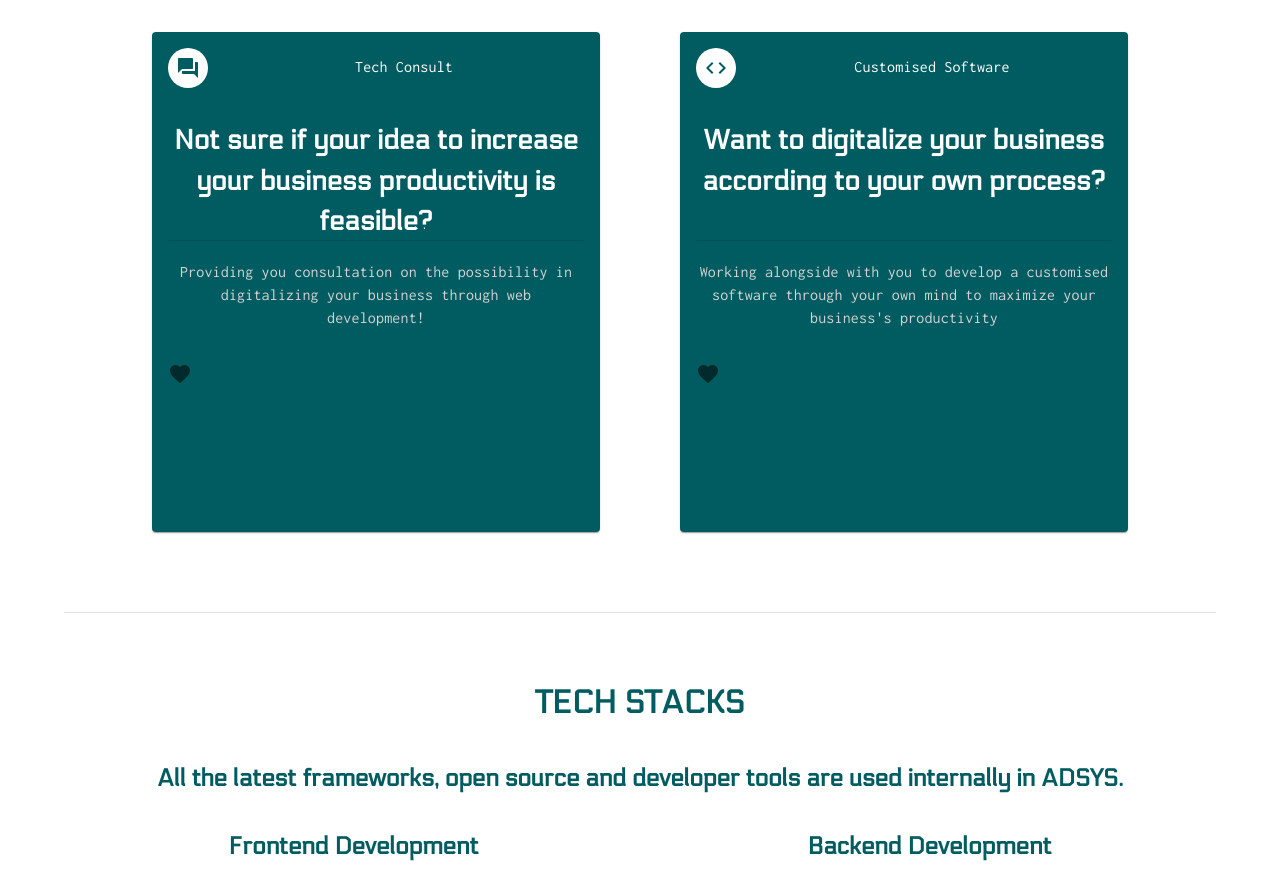
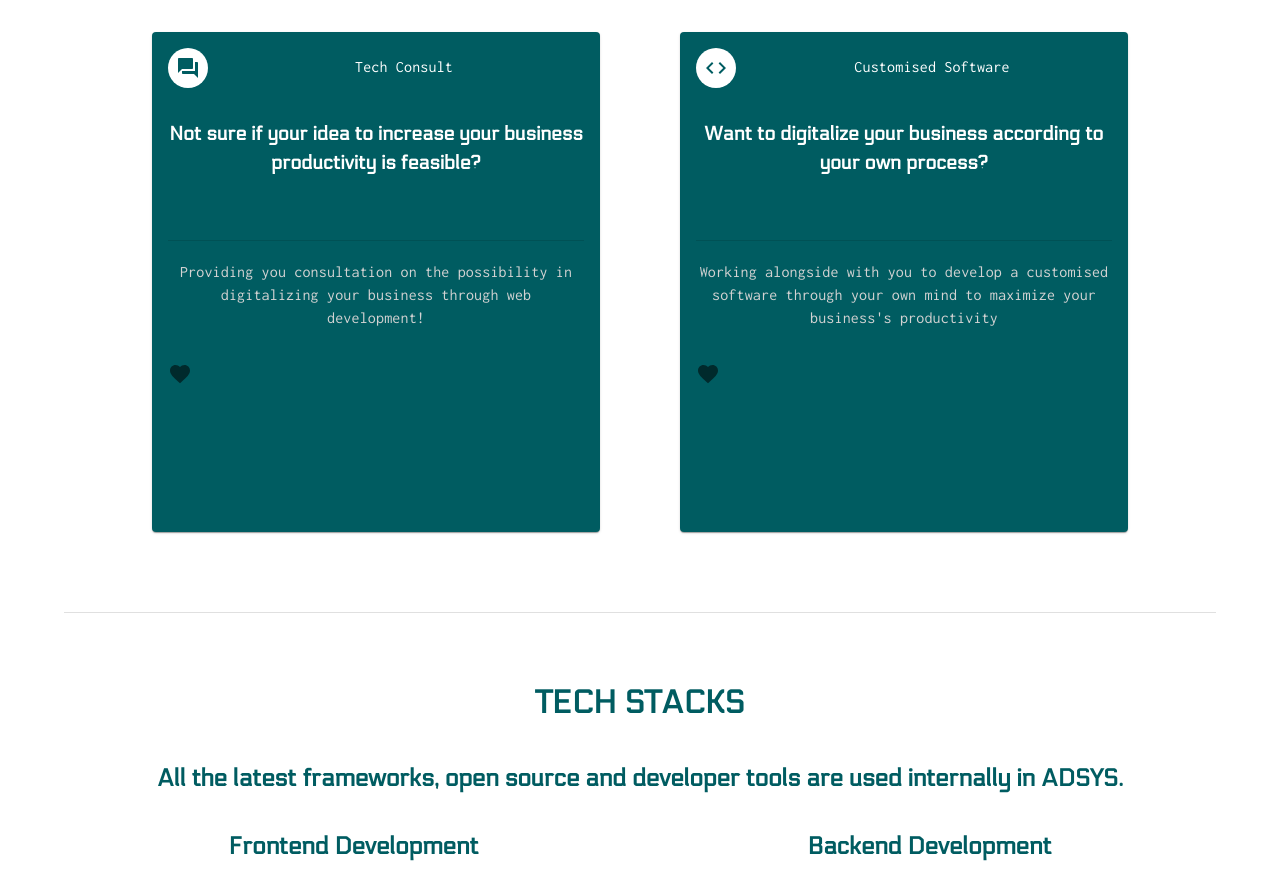
Before and after one commit to jjyeow/adsys, a Next.js app: page / in a window 1280 px wide. Shown: the part 1040-1919 px from the top of the page. Built offline with nearby package versions, Linux system fonts and the light colour scheme.

Commit message:
font for body2

```diff
--- a/styles/globals.css
+++ b/styles/globals.css
@@ -120,7 +120,7 @@ p {
 .MuiTypography-body1 {
   font-family: Electrolize, sans-serif !important;
   font-weight: 600 !important;
-  font-size: 1.7rem !important
+  font-size: 1.2rem !important
 }
 
 .MuiTypography-body2 {
```
